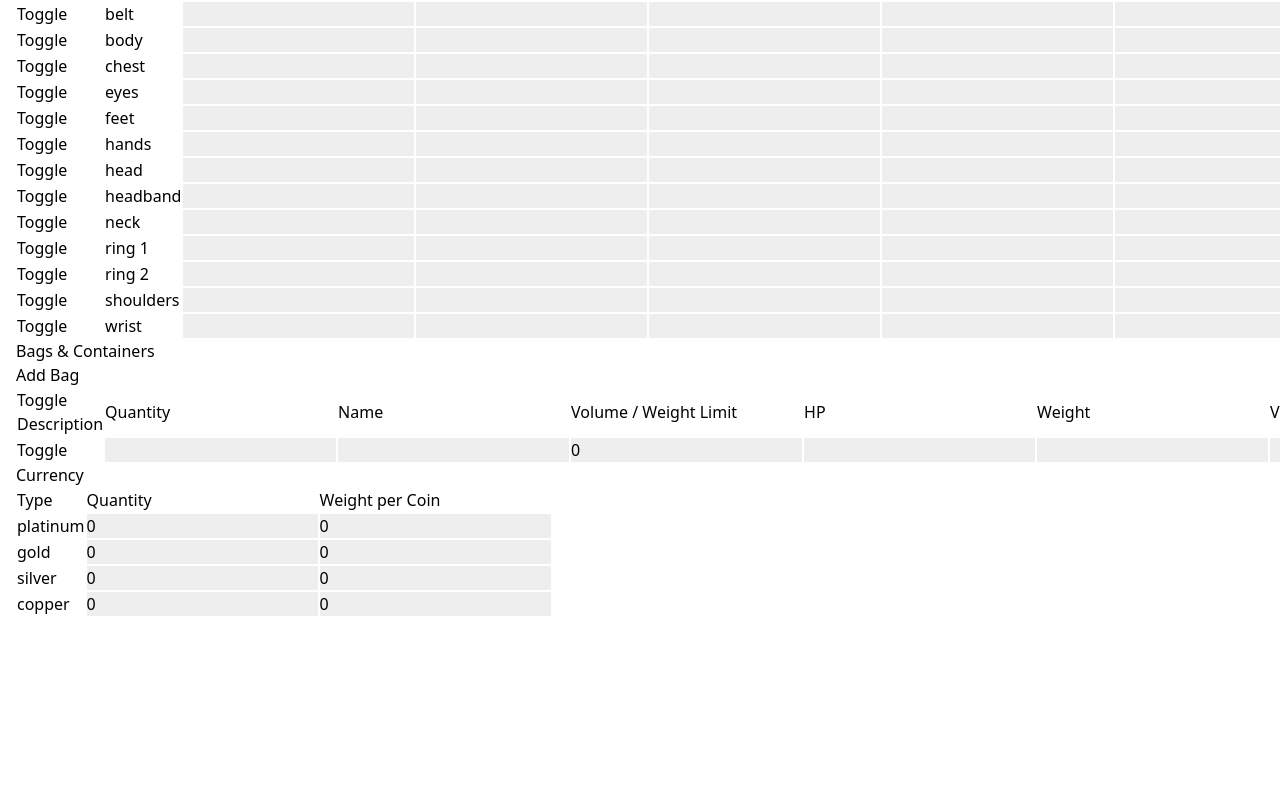
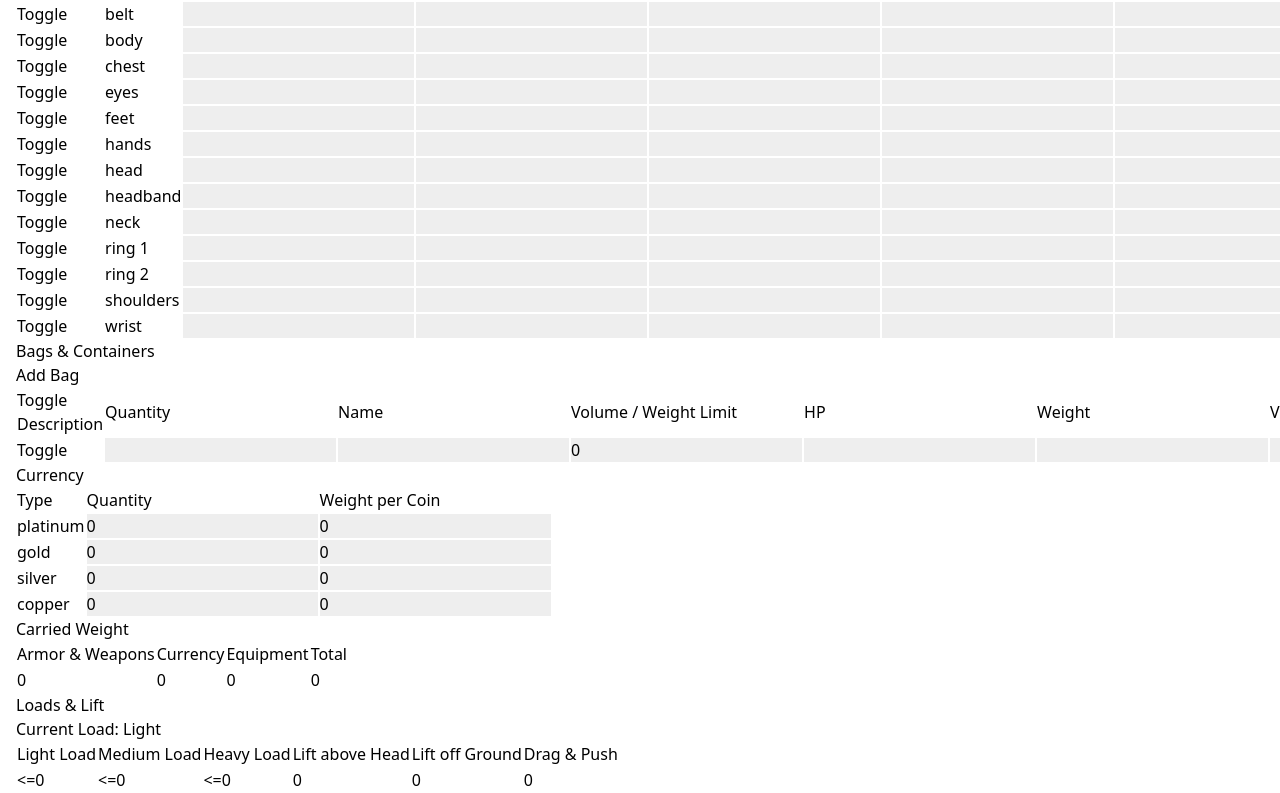
Before and after one commit to DominusAnima/Sheetfinder, a React (Vite) app: page / in a window 1280 px wide. Shown: the part 2261-3054 px from the top of the page. Before the commit the page ends 2878 px from the top, so only its background shows below. Built offline with nearby package versions, Linux system fonts and the light colour scheme.

Commit message:
Finished equipment block.

```diff
--- a/src/Blocks/Equipment.tsx
+++ b/src/Blocks/Equipment.tsx
@@ -101,6 +101,48 @@ export function Equipment({ state }: { state: Blocks }) {
   function handleSubmit(event: { preventDefault: any }) {
     event.preventDefault;
   }
+
+  const combatWeight = (): number => {
+    let weight: number = Number(state.combat.equipment.armor.weight) + Number(state.combat.equipment.shield.weight);
+    state.combat.equipment.weapons.forEach((weapon) => {
+      weight += Number(weapon.weight);
+    });
+
+    return weight;
+  };
+
+  const currencyWeight = (): number => {
+    let weight: number = 0;
+    state.equipment.coinPurse.forEach((element) => {
+      weight += Number(element.weight) * Number(element.amount);
+    });
+
+    return weight;
+  };
+
+  const equipWeight = (): number => {
+    let weight: number = 0;
+    state.equipment.inventory.forEach((item) => {
+      weight += Number(item.weight);
+    });
+    Object.values(state.equipment.worn).forEach((item) => {
+      weight += Number(item.weight);
+    });
+
+    return weight;
+  };
+
+  const getLoadCategory = (): string => {
+    if (state.equipment.weight.currLoad <= state.equipment.weight.lightLoad) {
+      return "Light";
+    } else if (state.equipment.weight.currLoad <= state.equipment.weight.medLoad) {
+      return "Medium";
+    } else if (state.equipment.weight.currLoad <= state.equipment.weight.heavyLoad) {
+      return "Heavy";
+    } else {
+      return "Overloaded";
+    }
+  };
 
   return (
     <div onSubmit={handleSubmit}>
@@ -382,6 +424,51 @@ export function Equipment({ state }: { state: Blocks }) {
           ))}
         </tbody>
       </table>
+
+      <h3>Carried Weight</h3>
+      <table>
+        <thead>
+          <tr>
+            <td>Armor & Weapons</td>
+            <td>Currency</td>
+            <td>Equipment</td>
+            <td>Total</td>
+          </tr>
+        </thead>
+        <tbody>
+          <tr>
+            <td>{combatWeight()}</td>
+            <td>{currencyWeight()}</td>
+            <td>{equipWeight()}</td>
+            <td>{state.equipment.weight.currLoad}</td>
+          </tr>
+        </tbody>
+      </table>
+
+      <h3>Loads & Lift</h3>
+      <label>Current Load: {getLoadCategory()}</label>
+      <table>
+        <thead>
+          <tr>
+            <td>Light Load</td>
+            <td>Medium Load</td>
+            <td>Heavy Load</td>
+            <td>Lift above Head</td>
+            <td>Lift off Ground</td>
+            <td>Drag & Push</td>
+          </tr>
+        </thead>
+        <tbody>
+          <tr>
+            <td>{"<=" + state.equipment.weight.lightLoad}</td>
+            <td>{"<=" + state.equipment.weight.medLoad}</td>
+            <td>{"<=" + state.equipment.weight.heavyLoad}</td>
+            <td>{state.equipment.weight.heavyLoad}</td>
+            <td>{Number(state.equipment.weight.heavyLoad) * 2}</td>
+            <td>{Number(state.equipment.weight.heavyLoad) * 5}</td>
+          </tr>
+        </tbody>
+      </table>
     </div>
   );
 }
--- a/src/charSheet.tsx
+++ b/src/charSheet.tsx
@@ -373,8 +373,8 @@ export enum MoneyType {
 }
 
 export interface CarriedLoad {
-  lightLoad: string;
-  medLoad: string;
-  heavyLoad: string;
+  lightLoad: number;
+  medLoad: number;
+  heavyLoad: number;
   currLoad: number;
 }
--- a/src/constants.tsx
+++ b/src/constants.tsx
@@ -1,4 +1,4 @@
-import { Abilities, EquipSlot, Item } from "./charSheet";
+import { Abilities, CharacterSize, EquipSlot, Item } from "./charSheet";
 
 export const ABILITY_TYPES: Array<keyof Abilities> = ["str", "dex", "con", "int", "wis", "cha"];
 
@@ -22,3 +22,22 @@ export const makeEmptyItem = (slot: EquipSlot): Item => {
     weight: "",
   };
 };
+
+//Pathfinder uses a table to determine carrying capacity of each character based on their strength.
+//These values sadly can't be calculated using a function.
+//The index represents strength and starts at 0.
+//So if you want to get the light load of a str 10 character, look at index 10 in key "light".
+export const LOADS: Record<string, number[]> = {
+  light: [
+    0, 3, 6, 10, 13, 16, 20, 23, 26, 30, 33, 38, 43, 50, 58, 66, 76, 86, 100, 116, 133, 153, 173, 200, 233, 266, 306,
+    346, 400, 466,
+  ],
+  medium: [
+    0, 6, 13, 20, 26, 33, 40, 46, 53, 60, 66, 76, 86, 100, 116, 134, 153, 173, 200, 233, 266, 306, 346, 400, 466, 533,
+    613, 693, 800, 933,
+  ],
+  heavy: [
+    0, 10, 20, 30, 40, 50, 60, 70, 80, 90, 100, 115, 130, 150, 175, 200, 230, 260, 300, 350, 400, 460, 520, 600, 700,
+    800, 920, 1040, 1200, 1400,
+  ],
+};
--- a/src/reducer.tsx
+++ b/src/reducer.tsx
@@ -1,6 +1,6 @@
 import { DEFAULT_STATE, buildClassRecordEntry } from "./DefaultState";
 import { Abilities, Bag, BioBlock, Blocks, EquipSlot, Feat, Item, Money, Skill, SpecialEntry } from "./charSheet";
-import { ABILITY_TYPES, makeEmptyItem } from "./constants";
+import { ABILITY_TYPES, LOADS, makeEmptyItem } from "./constants";
 
 export type ReducerAction =
   | AddBagAction
@@ -497,6 +497,11 @@ export function reducer(state: Blocks, action: ReducerAction): Blocks {
       );
       newState.equipment.inventory.forEach((element) => (newWeight.currLoad += Number(element.weight)));
 
+      //calculate loads
+      newState.equipment.weight.lightLoad = LOADS["light"][Math.min(newState.abilityBlock.abilities.str.total, 30)];
+      newState.equipment.weight.medLoad = LOADS["medium"][Math.min(newState.abilityBlock.abilities.str.total, 30)];
+      newState.equipment.weight.heavyLoad = LOADS["heavy"][Math.min(newState.abilityBlock.abilities.str.total, 30)];
+
       return newState;
     }
     case "reset": {
@@ -957,6 +962,8 @@ export function reducer(state: Blocks, action: ReducerAction): Blocks {
         },
       };
 
+      reducer(newState, { type: "recalculate" });
+
       return newState;
     }
     case "changeInventoryEntrySlot": {
@@ -989,6 +996,8 @@ export function reducer(state: Blocks, action: ReducerAction): Blocks {
           inventory: [...state.equipment.inventory.filter((entry) => entry !== action.payload.entry)],
         },
       };
+
+      reducer(newState, { type: "recalculate" });
 
       return newState;
     }
@@ -1092,6 +1101,8 @@ export function reducer(state: Blocks, action: ReducerAction): Blocks {
         },
       };
 
+      reducer(newState, { type: "recalculate" });
+
       return newState;
     }
     case "toggleWornDesc": {
@@ -1123,6 +1134,8 @@ export function reducer(state: Blocks, action: ReducerAction): Blocks {
         },
       };
 
+      reducer(newState, { type: "recalculate" });
+
       return newState;
     }
     case "changeBagField": {
@@ -1144,6 +1157,8 @@ export function reducer(state: Blocks, action: ReducerAction): Blocks {
           ],
         },
       };
+
+      reducer(newState, { type: "recalculate" });
 
       return newState;
     }
@@ -1189,6 +1204,8 @@ export function reducer(state: Blocks, action: ReducerAction): Blocks {
         },
       };
 
+      reducer(newState, { type: "recalculate" });
+
       return newState;
     }
     case "removeBag": {
@@ -1199,6 +1216,8 @@ export function reducer(state: Blocks, action: ReducerAction): Blocks {
           bags: [...state.equipment.bags.filter((entry) => entry !== action.payload.bag)],
         },
       };
+
+      reducer(newState, { type: "recalculate" });
 
       return newState;
     }
```
Also changed, not shown: src/TO-DO.txt.
